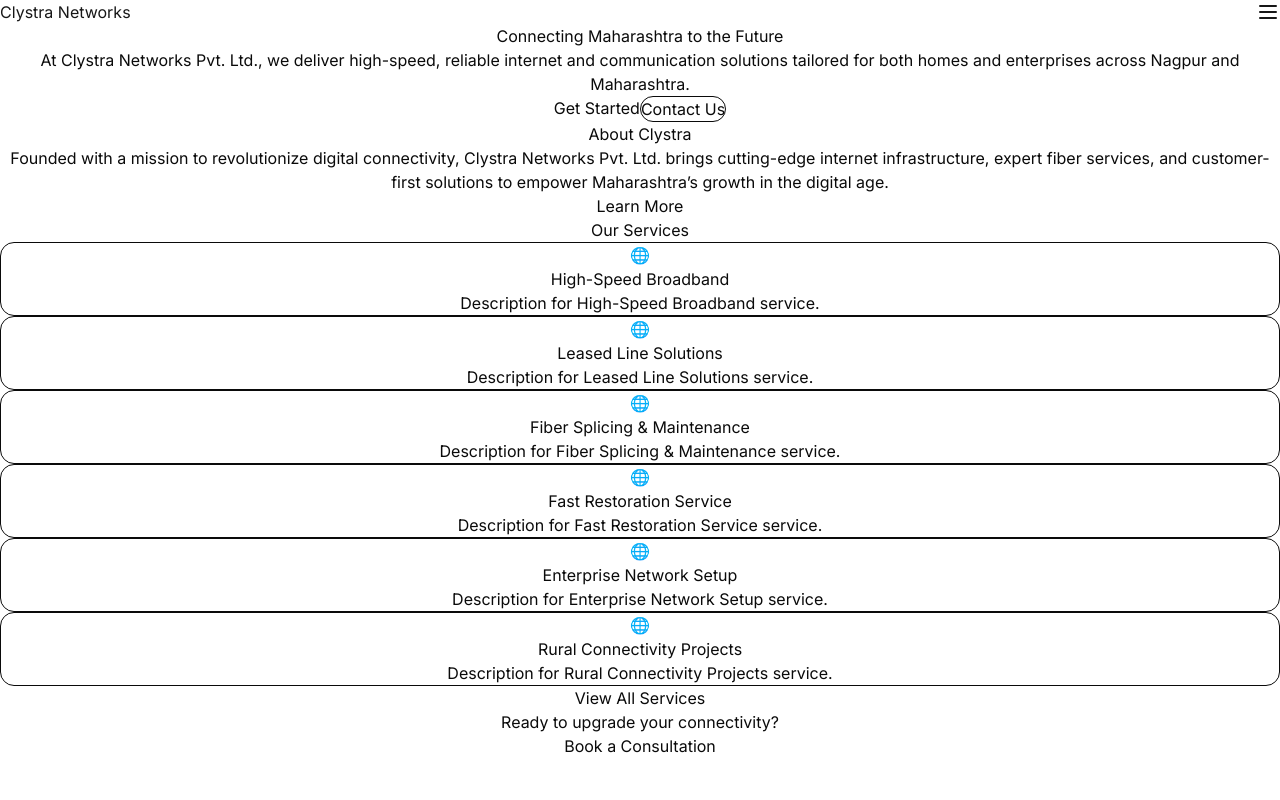
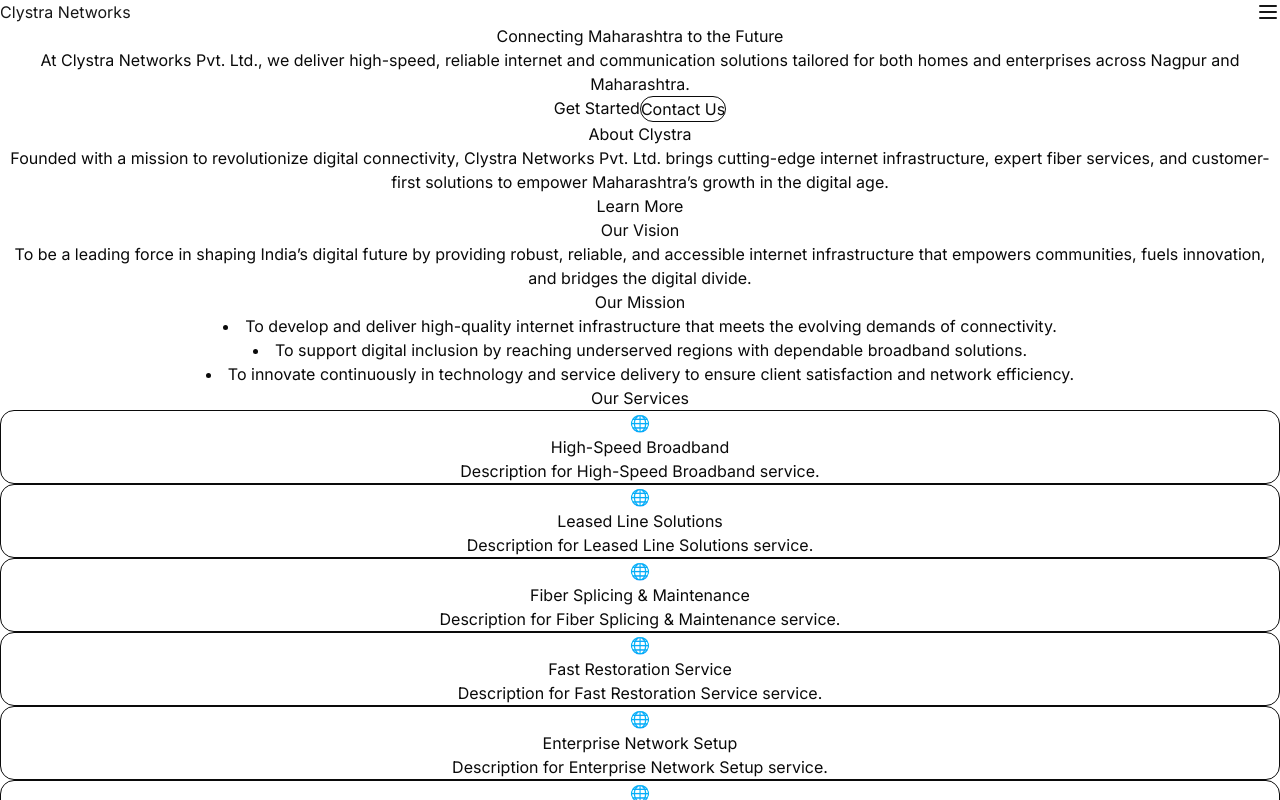
Before and after one commit to ArhanAnsari/Clystra, a Next.js app: page / in a window 1280 px wide. Shown: the top 800 px of the page. Built offline with nearby package versions, Linux system fonts and the light colour scheme.

Commit message:
Added 1 more email and added the vision and mission to landing page & some changes in about page

```diff
--- a/app/about/page.tsx
+++ b/app/about/page.tsx
@@ -49,7 +49,7 @@
 
         <h2 className="text-2xl font-semibold text-cyan-600 dark:text-cyan-400">Our Leadership</h2>
         <p className="text-slate-700 dark:text-slate-300">
-          Clystra Networks Pvt. Ltd. is led by a visionary team of directors: Mrs. Saniya Sheikh and Mr. Danish Sheikh.
+          Clystra Networks Pvt. Ltd. is led by a visionary team of directors: <strong>Mrs. Saniya Sheikh and Mr. Danish Sheikh.</strong>
           Their combined leadership brings a strong blend of strategic foresight, operational excellence, and a deep
           commitment to driving Maharashtra’s digital transformation.
         </p>
--- a/app/contact/page.tsx
+++ b/app/contact/page.tsx
@@ -14,6 +14,7 @@
           <div className="flex flex-col items-center">
             <Mail className="mb-2 text-cyan-400" />
             <p>clystranetworks@gmail.com</p>
+            <p>info@clystranetworks.com</p>
           </div>
           <div className="flex flex-col items-center">
             <Phone className="mb-2 text-cyan-400" />
--- a/app/page.tsx
+++ b/app/page.tsx
@@ -52,6 +52,22 @@
         </div>
       </section>
 
+      {/* Our Vision & Our Mission Section */}
+      <section className="text-center space-y-6 mt-12">
+      <h2 className="text-3xl font-bold text-cyan-400 mb-4">Our Vision</h2>
+        <p className="text-slate-700 dark:text-slate-300">
+          To be a leading force in shaping India’s digital future by providing robust, reliable, and accessible internet
+          infrastructure that empowers communities, fuels innovation, and bridges the digital divide.
+        </p>
+
+        <h2 className="text-3xl font-bold text-cyan-400 mb-4">Our Mission</h2>
+        <ul className="list-disc list-inside space-y-1 text-slate-700 dark:text-slate-300">
+          <li>To develop and deliver high-quality internet infrastructure that meets the evolving demands of connectivity.</li>
+          <li>To support digital inclusion by reaching underserved regions with dependable broadband solutions.</li>
+          <li>To innovate continuously in technology and service delivery to ensure client satisfaction and network efficiency.</li>
+        </ul>
+      </section>
+
       {/* Services Section */}
       <section>
         <h2 className="text-3xl font-bold text-cyan-400 text-center mb-8">
```
